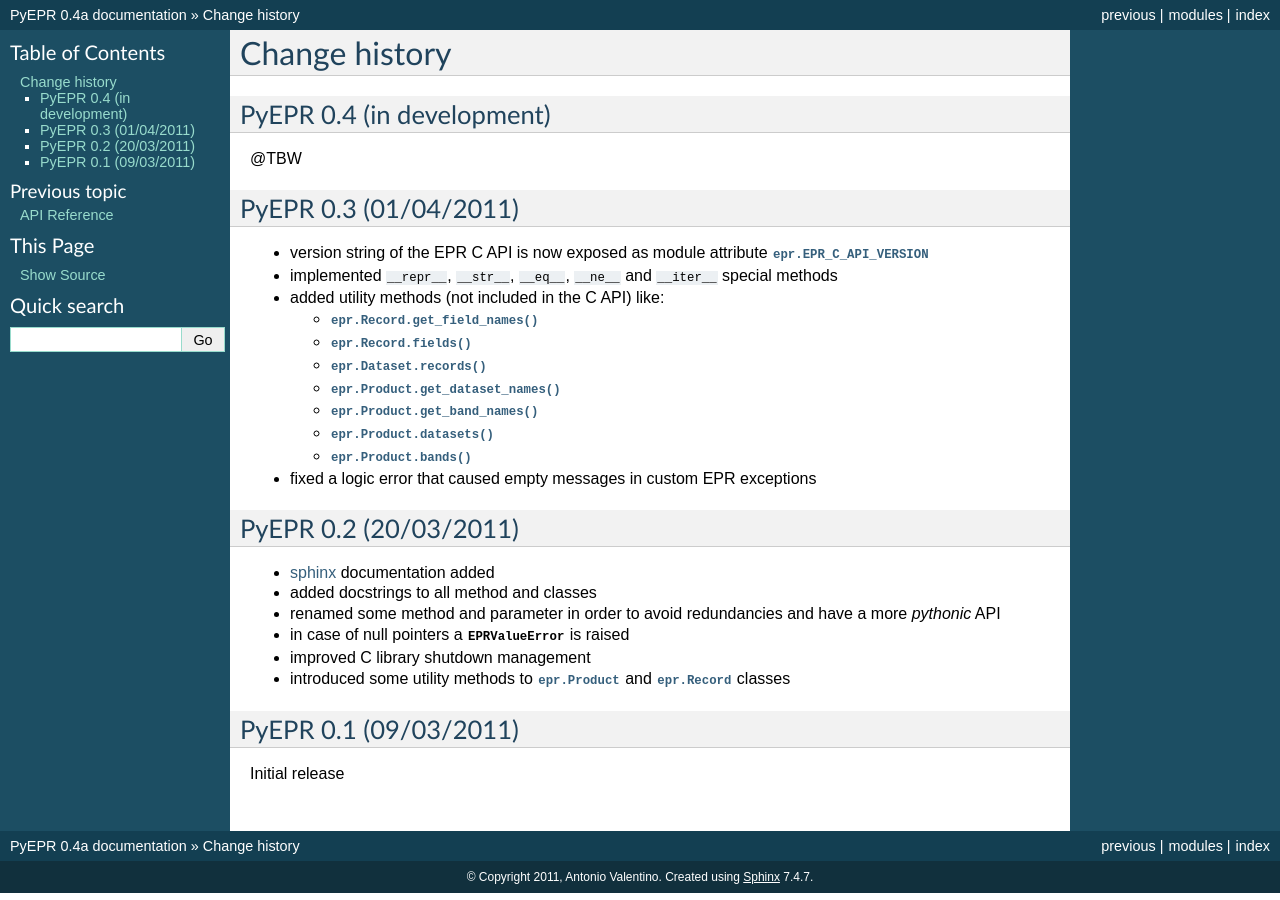
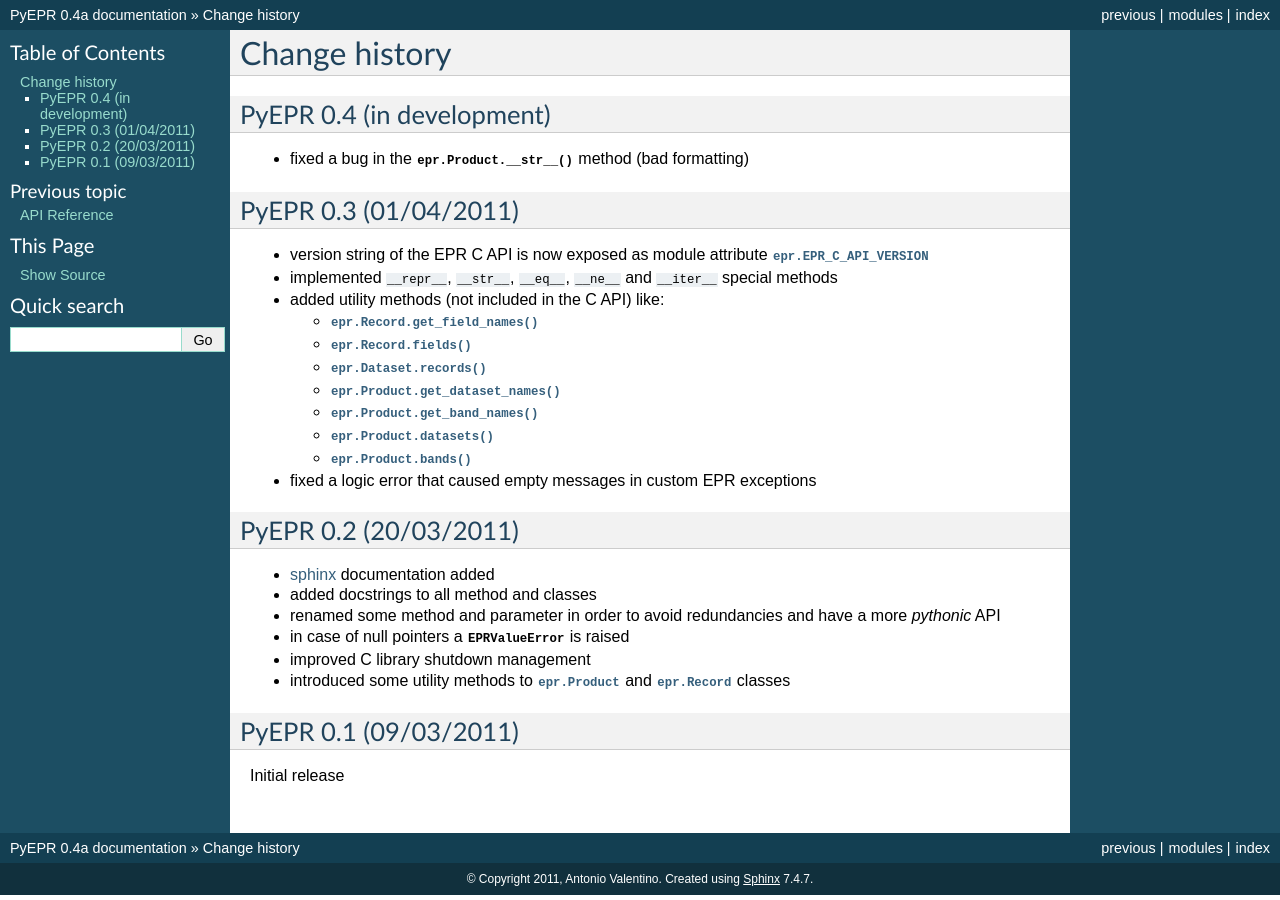
Before and after one commit to avalentino/pyepr, a Sphinx documentation site: the page built from doc/NEWS.txt, in a window 1280 px wide. Built offline with Sphinx 7.4.7, drawn with Linux system fonts in a browser that asks for light colours; formulas are drawn with MathJax 3.

Commit message:
Fixed a bug in the epr.Product.__str__ method (bad formatting)

```diff
--- a/doc/NEWS.txt
+++ b/doc/NEWS.txt
@@ -5,7 +5,7 @@
 PyEPR 0.4 (in development)
 --------------------------
 
-@TBW
+* fixed a bug in the :meth:`epr.Product.__str__` method (bad formatting)
 
 
 PyEPR 0.3 (01/04/2011)
```
Also changed, not shown: 1 other file.
